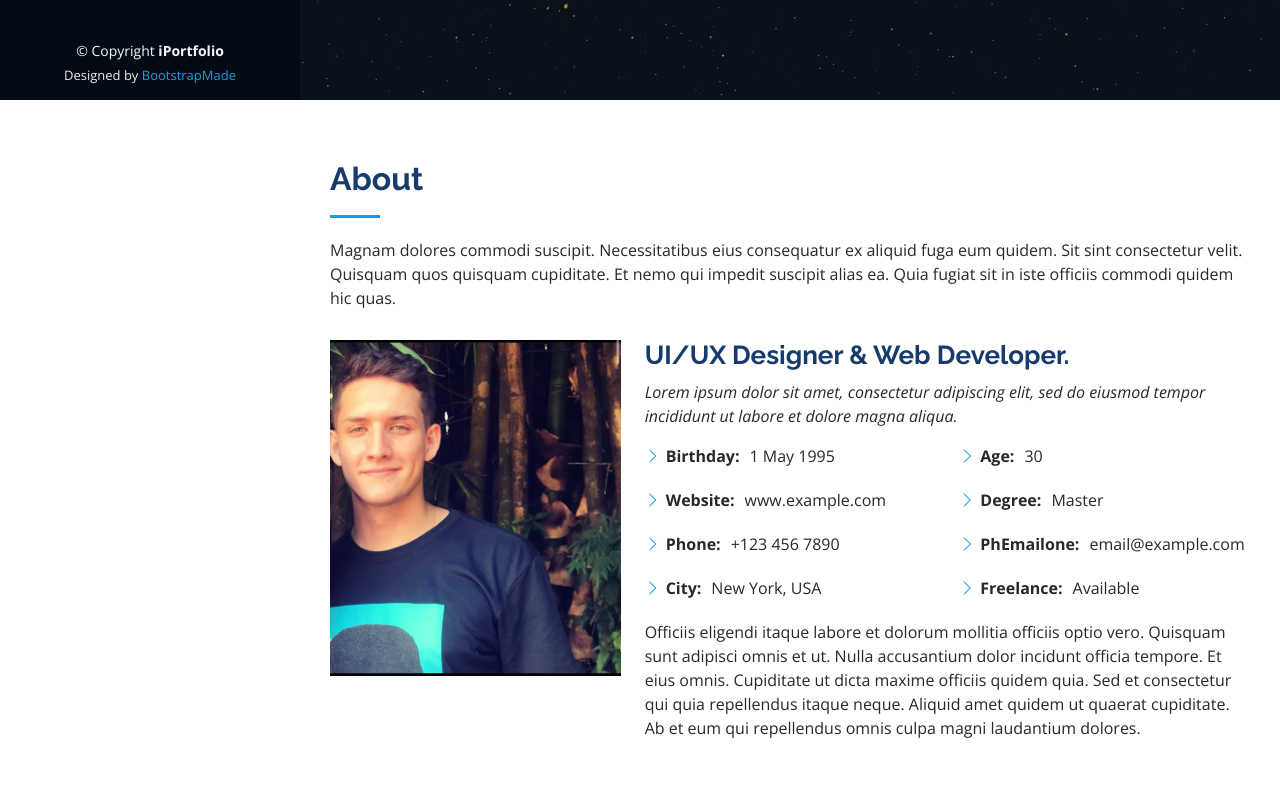
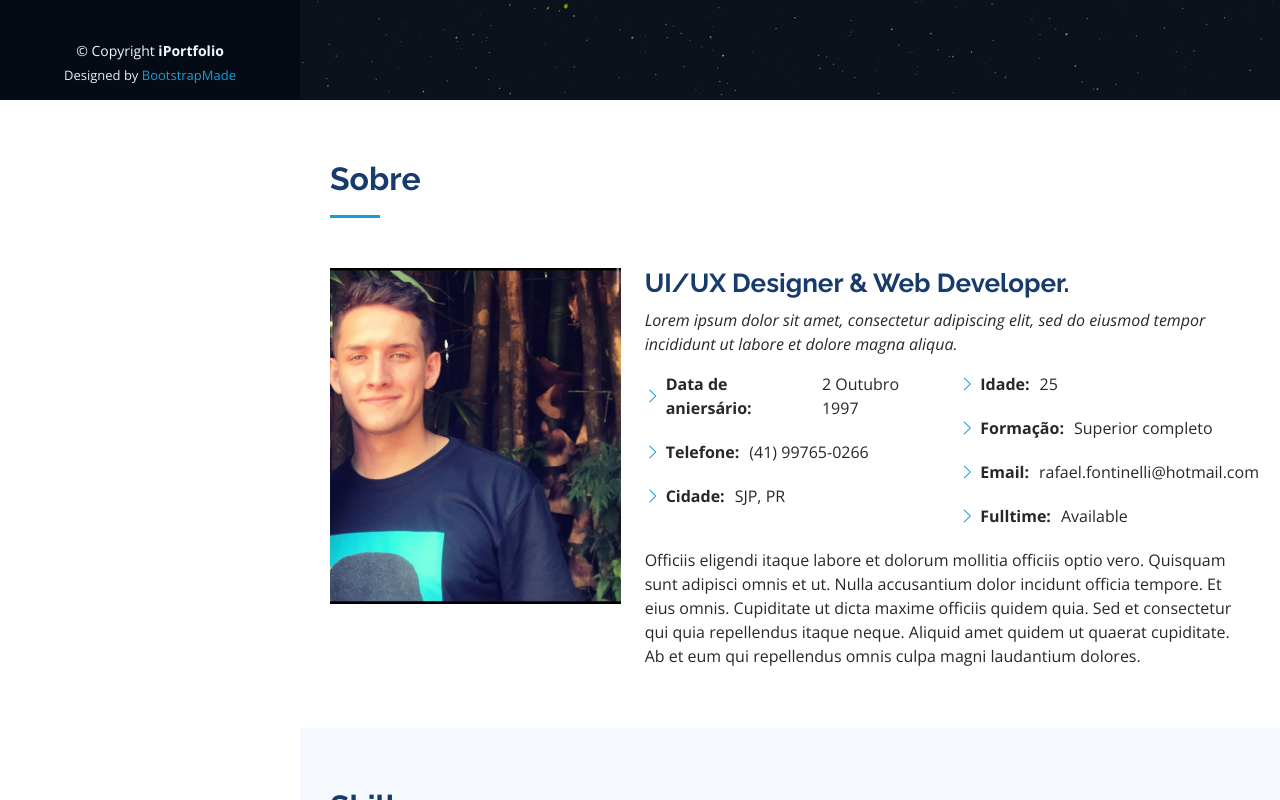
Before and after one commit to RGFontinelli/iPortfolio, a website: page iPortfolio/index.html in a window 1280 px wide. Shown: the part 700-1500 px from the top of the page. Drawn offline with nearby package versions, Linux system fonts and the light colour scheme.

Commit message:
Atualização da seção Sobre

```diff
--- a/iPortfolio/index.html
+++ b/iPortfolio/index.html
@@ -63,7 +63,8 @@
         <ul>
           <li><a href="#hero" class="nav-link scrollto active"><i class="bx bx-home"></i> <span>Home</span></a></li>
           <li><a href="#about" class="nav-link scrollto"><i class="bx bx-user"></i> <span>Sobre</span></a></li>
-          <li><a href="#resume" class="nav-link scrollto"><i class="bx bx-file-blank"></i> <span>Currículo</span></a></li>
+          <li><a href="#resume" class="nav-link scrollto"><i class="bx bx-file-blank"></i> <span>Currículo</span></a>
+          </li>
           <li><a href="#services" class="nav-link scrollto"><i class="bx bx-server"></i> <span>Serviços</span></a></li>
           <li><a href="#contact" class="nav-link scrollto"><i class="bx bx-envelope"></i> <span>Contato</span></a></li>
         </ul>
@@ -86,10 +87,7 @@
       <div class="container">
 
         <div class="section-title">
-          <h2>About</h2>
-          <p>Magnam dolores commodi suscipit. Necessitatibus eius consequatur ex aliquid fuga eum quidem. Sit sint
-            consectetur velit. Quisquam quos quisquam cupiditate. Et nemo qui impedit suscipit alias ea. Quia fugiat sit
-            in iste officiis commodi quidem hic quas.</p>
+          <h2>Sobre</h2>
         </div>
 
         <div class="row">
@@ -106,19 +104,18 @@
             <div class="row">
               <div class="col-lg-6">
                 <ul>
-                  <li><i class="bi bi-chevron-right"></i> <strong>Birthday:</strong> <span>1 May 1995</span></li>
-                  <li><i class="bi bi-chevron-right"></i> <strong>Website:</strong> <span>www.example.com</span></li>
-                  <li><i class="bi bi-chevron-right"></i> <strong>Phone:</strong> <span>+123 456 7890</span></li>
-                  <li><i class="bi bi-chevron-right"></i> <strong>City:</strong> <span>New York, USA</span></li>
+                  <li><i class="bi bi-chevron-right"></i> <strong>Data de aniersário:</strong> <span>2 Outubro 1997</span></li>
+                  <li><i class="bi bi-chevron-right"></i> <strong>Telefone:</strong> <span>(41) 99765-0266</span></li>
+                  <li><i class="bi bi-chevron-right"></i> <strong>Cidade:</strong> <span>SJP, PR</span></li>
                 </ul>
               </div>
               <div class="col-lg-6">
                 <ul>
-                  <li><i class="bi bi-chevron-right"></i> <strong>Age:</strong> <span>30</span></li>
-                  <li><i class="bi bi-chevron-right"></i> <strong>Degree:</strong> <span>Master</span></li>
-                  <li><i class="bi bi-chevron-right"></i> <strong>PhEmailone:</strong> <span>email@example.com</span>
+                  <li><i class="bi bi-chevron-right"></i> <strong>Idade:</strong> <span>25</span></li>
+                  <li><i class="bi bi-chevron-right"></i> <strong>Formação:</strong> <span>Superior completo</span></li>
+                  <li><i class="bi bi-chevron-right"></i> <strong>Email:</strong> <span>rafael.fontinelli@hotmail.com</span>
                   </li>
-                  <li><i class="bi bi-chevron-right"></i> <strong>Freelance:</strong> <span>Available</span></li>
+                  <li><i class="bi bi-chevron-right"></i> <strong>Fulltime:</strong> <span>Available</span></li>
                 </ul>
               </div>
             </div>
```
